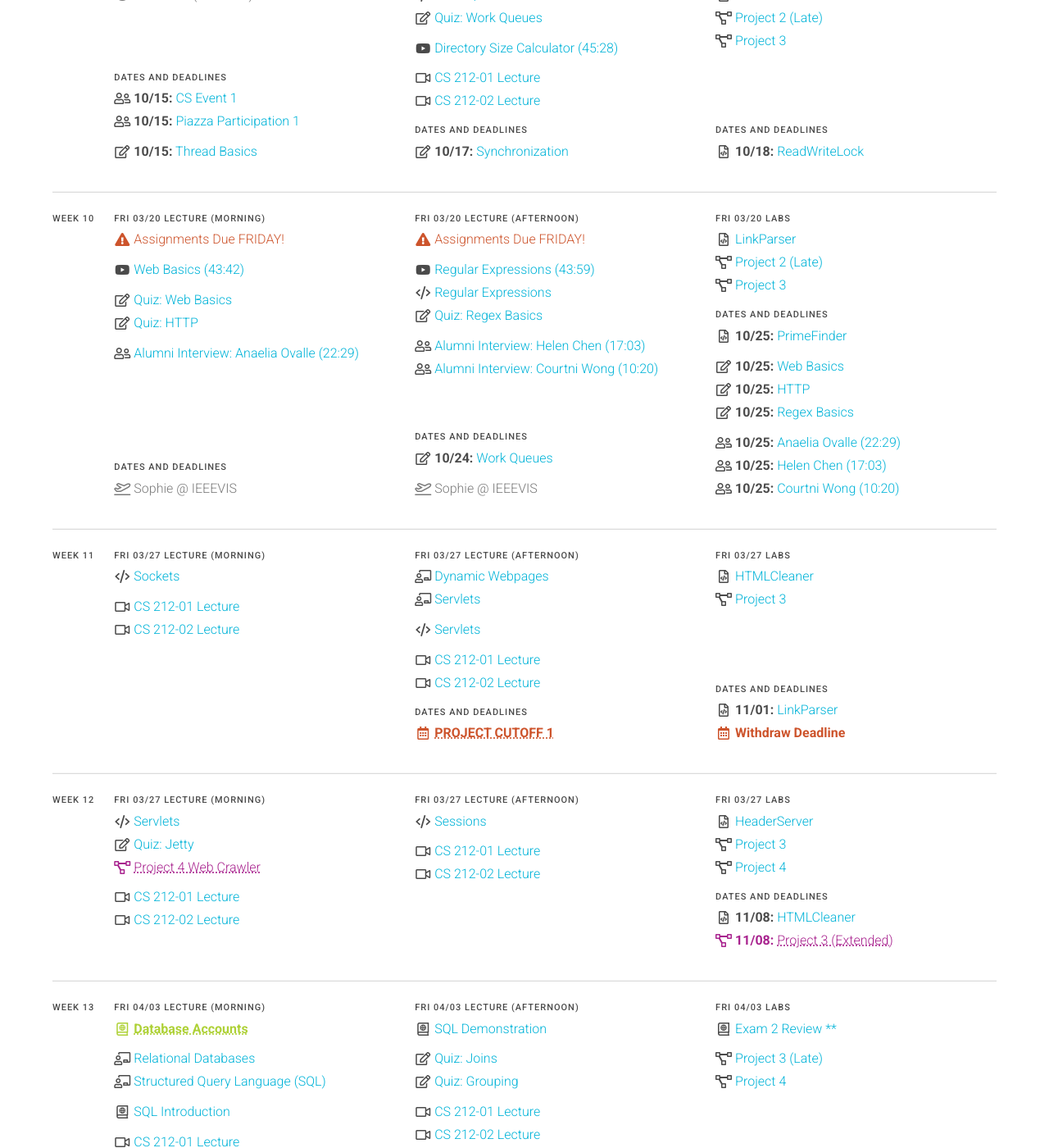
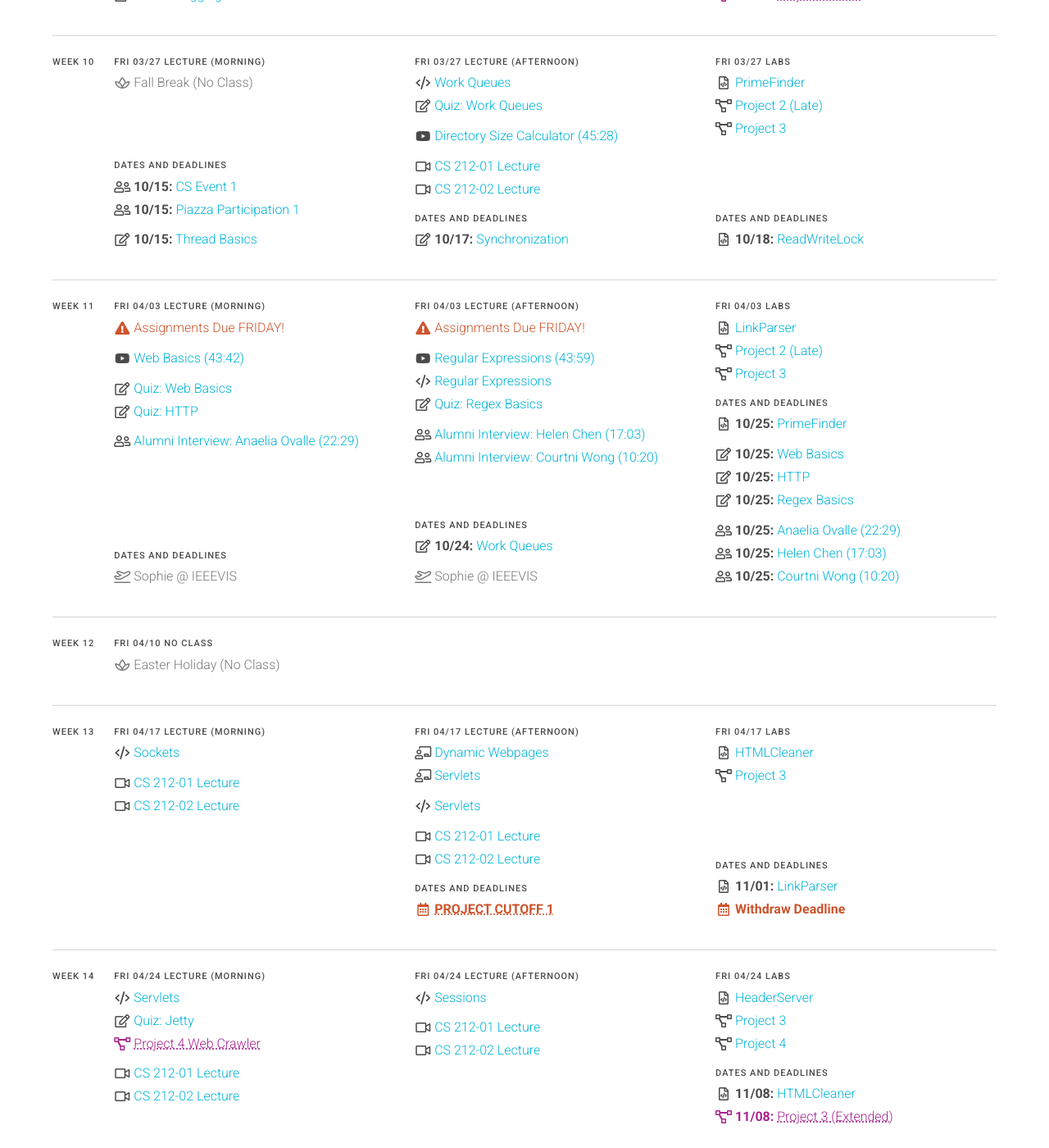
Before and after one commit to usf-cs212-spring2020/usf-cs212-spring2020.github.io, a Jekyll site: the page built from schedule.md, in a window 1280 px wide and 1400 px high, scrolled down 3104 px. Shown: the whole window at 82% size. Built offline with Jekyll 4.4.1, drawn with Linux system fonts in a browser that asks for light colours; some of the changed text lies outside the part shown.

Commit message:
Update schedule.yml
Adjust schedule for holidays

```diff
--- a/_data/schedule.yml
+++ b/_data/schedule.yml
@@ -56,37 +56,37 @@
   - homework1: &homework1
       text: TextFileStemmer
       icon: *icon_homework
-      date: 2019-08-30
+      date: 2020-01-31
       link: https://usfca.instructure.com/courses/1586786/assignments/6871382
 
   - homework2: &homework2
       text: SimpleJsonWriter
       icon: *icon_homework
-      date: 2019-09-06
+      date: 2020-02-07
       link: https://usfca.instructure.com/courses/1586786/assignments/6871385
 
   - homework3: &homework3
       text: ArgumentParser
       icon: *icon_homework
-      date: 2019-09-13
+      date: 2020-02-14
       link: https://usfca.instructure.com/courses/1586786/assignments/6871389
 
   - homework4: &homework4
       text: WordIndex
       icon: *icon_homework
-      date: 2019-09-20
+      date: 2020-02-21
       link: https://usfca.instructure.com/courses/1586786/assignments/6871390
 
   - homework5: &homework5
       text: TextFileFinder
       icon: *icon_homework
-      date: 2019-09-27
+      date: 2020-02-28
       link: https://usfca.instructure.com/courses/1586786/assignments/6871396
 
   - homework6: &homework6
       text: LoggerSetup
       icon: *icon_homework
-      date: 2019-10-11
+      date: 2020-03-06
       link: https://usfca.instructure.com/courses/1586786/assignments/6871398
 
   - homework7: &homework7
@@ -735,8 +735,19 @@
 
 - week: 8
   columns:
+    - label: "No Class"
+      start: 2020-03-13
+      class: ''
+      items:
+        - icon:
+            class: far fa-spa
+          text: 'Spring Break (No Class)'
+          type: 'has-text-grey'
+
+- week: 9
+  columns:
     - label: 'Lecture (Morning)'
-      start: 2020-03-06
+      start: 2020-03-20
       class: ''
       items:
         - icon: *icon_code
@@ -773,7 +784,7 @@
           date: 2019-10-08
 
     - label: 'Lecture (Afternoon)'
-      start: 2020-03-06
+      start: 2020-03-20
       class: ''
       items:
         - icon: *icon_slides
@@ -807,7 +818,7 @@
           link: 'https://usfca.zoom.us/recording/share/Lhc9uGGmzX8fp8ur0vsdE4bUb4WG6VoifOBRKqijQB2wIumekTziMw'
 
     - label: 'Labs'
-      start: 2020-03-06
+      start: 2020-03-20
       class: ''
       items:
         - <<: *homework7
@@ -820,10 +831,10 @@
           text: Project 2 Tests
           type: has-text-usf-plum
 
-- week: 9
+- week: 10
   columns:
     - label: 'Lecture (Morning)'
-      start: 2020-03-13
+      start: 2020-03-27
       class: ''
       items:
         - icon:
@@ -848,7 +859,7 @@
           date: 2019-10-15
 
     - label: 'Lecture (Afternoon)'
-      start: 2020-03-13
+      start: 2020-03-27
       class: ''
       items:
         - icon: *icon_code
@@ -879,7 +890,7 @@
           date: 2019-10-17
 
     - label: 'Labs'
-      start: 2020-03-13
+      start: 2020-03-27
       class: ''
       items:
         - <<: *homework8
@@ -891,10 +902,10 @@
         - <<: *homework7
 
 
-- week: 10
+- week: 11
   columns:
     - label: 'Lecture (Morning)'
-      start: 2020-03-20
+      start: 2020-04-03
       class: ''
       items:
         - icon: *icon_warning
@@ -927,7 +938,7 @@
           type: 'has-text-grey'
 
     - label: 'Lecture (Afternoon)'
-      start: 2020-03-20
+      start: 2020-04-03
       class: ''
       items:
         - icon: *icon_warning
@@ -969,7 +980,7 @@
           bump: true
 
     - label: 'Labs'
-      start: 2020-03-20
+      start: 2020-04-03
       class: ''
       items:
         - <<: *homework9
@@ -1012,11 +1023,22 @@
           link: 'https://usfca.instructure.com/courses/1586786/discussion_topics/7826692'
           date: 2019-10-25
 
+- week: 12
+  columns:
+    - label: "No Class"
+      start: 2020-04-10
+      class: ''
+      items:
+        - icon:
+            class: far fa-spa
+          text: 'Easter Holiday (No Class)'
+          type: 'has-text-grey'
 
-- week: 11
+
+- week: 13
   columns:
     - label: 'Lecture (Morning)'
-      start: 2020-03-27
+      start: 2020-04-17
       class: ''
       items:
         - icon: *icon_code
@@ -1032,7 +1054,7 @@
           link: 'https://usfca.zoom.us/recording/share/nldxnvBZnNVXaYx8QioDq0RYj4tNoNv7e4bF4T3AKZ2wIumekTziMw'
 
     - label: 'Lecture (Afternoon)'
-      start: 2020-03-27
+      start: 2020-04-17
       class: ''
       items:
         - icon: *icon_slides
@@ -1064,7 +1086,7 @@
 
 
     - label: 'Labs'
-      start: 2020-03-27
+      start: 2020-04-17
       class: ''
       items:
         - <<: *homework10
@@ -1076,10 +1098,10 @@
           text: 'Withdraw Deadline'
           type: 'has-text-danger has-text-weight-bold'
 
-- week: 12
+- week: 14
   columns:
     - label: 'Lecture (Morning)'
-      start: 2020-03-27
+      start: 2020-04-24
       class: ''
       items:
         - icon: *icon_code
@@ -1103,7 +1125,7 @@
           link: 'https://usfca.zoom.us/recording/share/d6XH5hNZcvzTZE8H6Zc3a95dVlqenA6gCIZHZO_VSSewIumekTziMw'
 
     - label: 'Lecture (Afternoon)'
-      start: 2020-03-27
+      start: 2020-04-24
       class: ''
       items:
         - icon: *icon_code
@@ -1119,7 +1141,7 @@
           link: 'https://usfca.zoom.us/recording/share/pg7Pb56bKZF5KkcBKIxJDS6FsmL-HMQYamO4C5xLcTGwIumekTziMw'
 
     - label: 'Labs'
-      start: 2020-03-27
+      start: 2020-04-24
       class: ''
       items:
         - <<: *homework11
@@ -1134,10 +1156,10 @@
           text: 'Project 3 (Extended)'
           type: 'has-text-usf-plum'
 
-- week: 13
+- week: 15
   columns:
     - label: 'Lecture (Morning)'
-      start: 2020-04-03
+      start: 2020-05-01
       class: ''
       items:
         - icon: *icon_website
@@ -1174,7 +1196,7 @@
           date: 2019-11-12
 
     - label: 'Lecture (Afternoon)'
-      start: 2020-04-03
+      start: 2020-05-01
       class: ''
       items:
         - icon: *icon_website
@@ -1200,7 +1222,7 @@
 
 
     - label: 'Labs'
-      start: 2020-04-03
+      start: 2020-05-01
       class: ''
       items:
         - icon: *icon_website
@@ -1223,10 +1245,10 @@
           link: 'https://usfca.instructure.com/courses/1586786/quizzes/2343373'
           date: 2019-11-15
 
-- week: 14
+- week: 16
   columns:
     - label: 'Lecture (Morning)'
-      start: 2020-04-10
+      start: 2020-05-08
       class: ''
       items:
         - icon: *icon_exam
@@ -1234,7 +1256,7 @@
           type: 'has-text-danger has-text-weight-bold'
 
     - label: 'Lecture (Afternoon)'
-      start: 2020-04-10
+      start: 2020-05-08
       class: ''
       items:
         - icon: *icon_exam
@@ -1242,7 +1264,7 @@
           type: 'has-text-danger has-text-weight-bold'
 
     - label: 'Labs'
-      start: 2020-04-10
+      start: 2020-05-08
       class: ''
       items:
         - <<: *homework11
@@ -1253,7 +1275,7 @@
       dates:
         - <<: *homework11
 
-- week: 15
+- week: 100
   columns:
     - label: 'Lecture (Morning)'
       start: 2020-04-10
@@ -1307,7 +1329,7 @@
           text: 'Project 4 Web Crawler (Extended)'
           type: 'has-text-usf-plum'
 
-- week: 16
+- week: 101
   columns:
     - label: 'Lecture (Morning)'
       start: 2020-04-17
```
